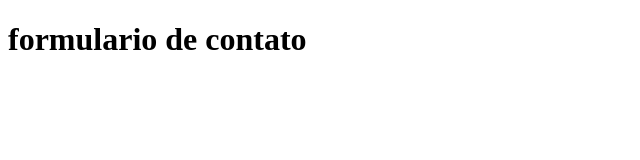
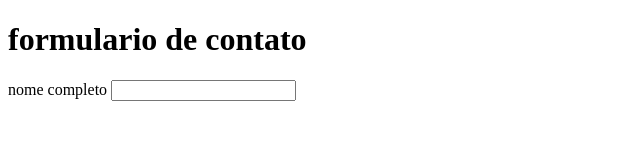
Before and after one commit to davikrig-ha/Aprendendo_Git_Entra21, a plain HTML site: page index.html in a window 1280 px wide. Shown: the whole page, without its empty margins (0-640 px from the left). Drawn offline with Linux system fonts and the light colour scheme.

Commit message:
adicionado input de nome completo

```diff
--- a/index.html
+++ b/index.html
@@ -7,6 +7,14 @@
  <body>
   <div>
 	<h1>formulario de contato</h1>
+
+	<label>
+<span>nome completo  </span>
+	<input type="text" class="input_text" name="nome" id="name">
+	</label>
+
+
+
   </div>
  </body>
 
```
